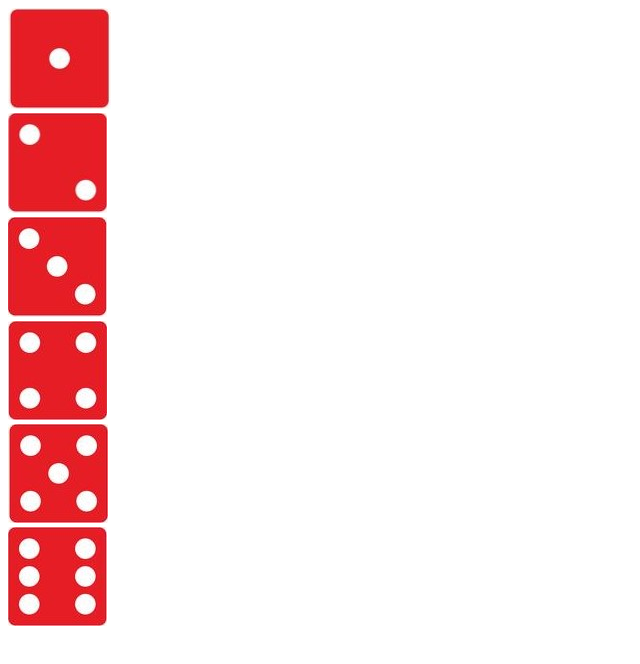
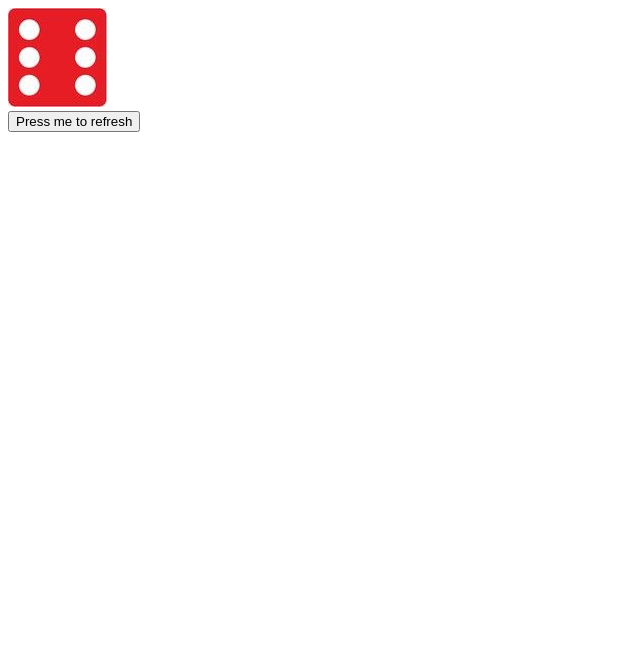
Before and after one commit to Hussein-Turfah/Dice-challenge, a plain HTML site: page index2.html in a window 1280 px wide. Shown: the whole page, without its empty margins (0-640 px from the left). Drawn offline with Linux system fonts and the light colour scheme.

Commit message:
Added a way to display photos of dice through 'dice_number' which will be used later on to compare the two dice

```diff
--- a/index2.html
+++ b/index2.html
@@ -16,5 +16,6 @@
   <div class="dice" id="4"><img src="photos/4.jpg"></div>
   <div class="dice" id="5"><img src="photos/5.jpg"></div>
   <div class="dice" id="6"><img src="photos/6.jpg"></div>
+  <button id="refresh">Press me to refresh</button>
 </body>
 </html>
--- a/script2.js
+++ b/script2.js
@@ -1,8 +1,14 @@
 window.onload = function(){
-
-
-
-
-
-
+var dice = document.getElementsByClassName("dice");
+document.getElementById('refresh').addEventListener('mouseover',function(){
+  location.reload()
 }
+)
+const repeats_number = Math.floor(Math.random() * dice.length);
+console.log(repeats_number + 1)
+for (var i = 0; i < dice.length; i++){
+  dice[i].style.display = 'none'
+}
+dice[repeats_number].style.display = 'block'
+console.log('hello working')
+}
```
